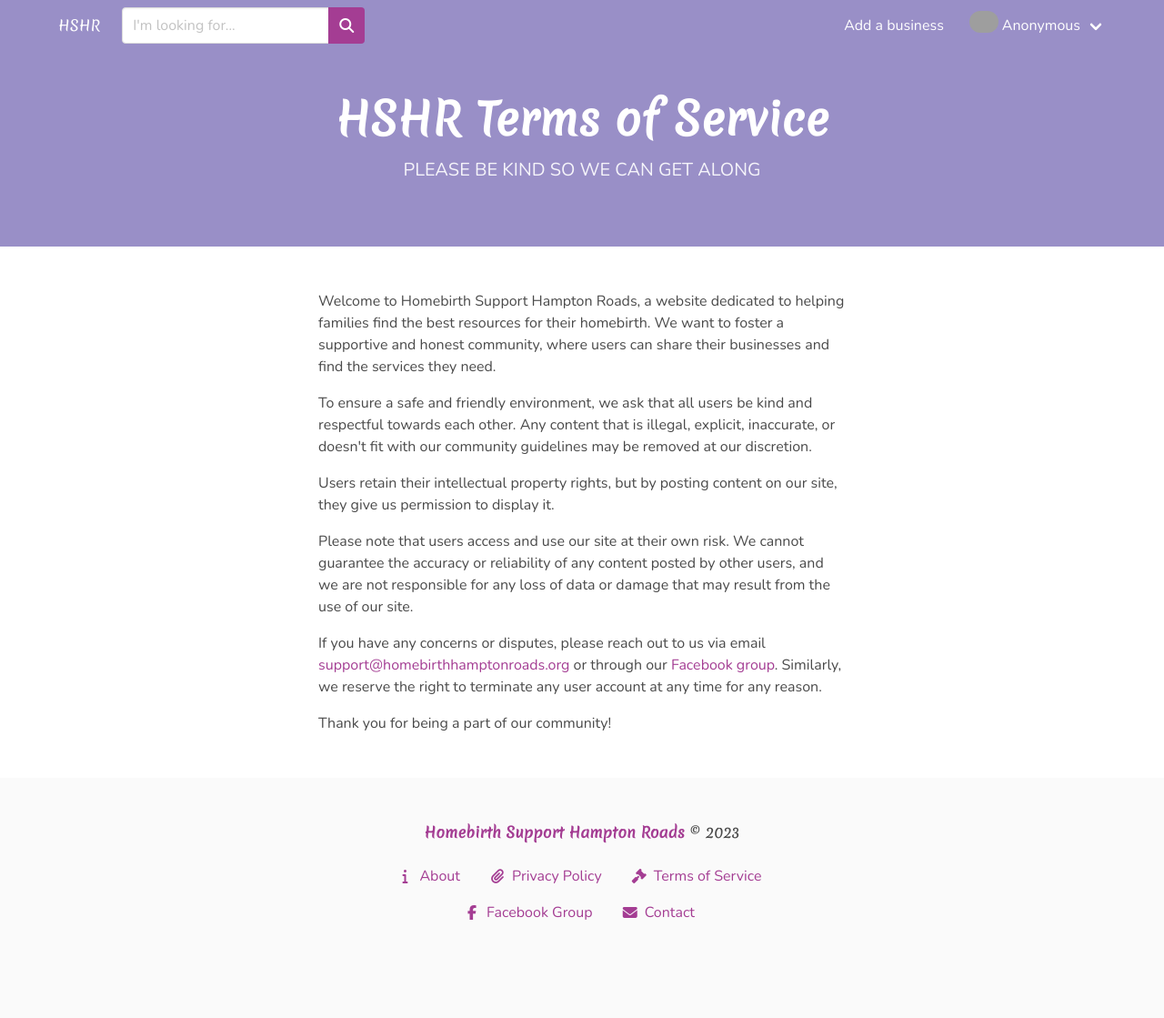
After one commit to IvyChu/HBHR, a Flask app: page /tos in a window 1280 px wide. The commit adds this page. Shown: the whole page at 91% size. Run offline with Flask 3, Linux system fonts and the light colour scheme; the visitor is signed in with stand-in values (Sample User, id 1); data that the repository does not hold is empty; parts of the project's set-up code (start-up, migrations or seed data) failed here and were passed over; some libraries are stand-ins or nearby versions; grey boxes are pictures that could not be loaded.

Commit message:
TOS added, footer updated, about updated

```diff
--- a/hbhr/main/routes.py
+++ b/hbhr/main/routes.py
@@ -26,6 +26,10 @@ def about():
 @main.route("/privacy")
 def privacy():
     return render_template('privacy.html', title='Privacy policy')
+
+@main.route("/tos")
+def tos():
+    return render_template('TOS.html', title='Terms of service')
 
 
 @main.route('/search')
--- /dev/null
+++ b/hbhr/templates/TOS.html
@@ -0,0 +1,58 @@
+{% extends "layout.html" %}
+{% block content %}
+<section>
+    <div class="hero is-primary is-small is-hidden-mobile">
+        <div class="hero-body">
+            <br>
+            <div class="container has-text-centered">
+                <h1 class="title is-1 is-family-secondary pb-3">
+                    HSHR Terms of Service
+                </h1>
+                <h2 class="subtitle is-5 is-uppercase ">
+                    Please be kind so we can get along
+                </h2>
+            </div>
+            <br><br>
+        </div>
+    </div>
+    <!-- Header for phone screen-->
+    <div class="hero is-primary is-small is-hidden-tablet">
+        <br>
+        <div class="hero-body">
+            <div class="container has-text-centered">
+                <h1 class="title is-3 is-family-secondary pb-3">
+                    HSHR Terms of Service
+                </h1>
+                <h2 class="subtitle is-6 is-uppercase">
+                    Please be kind so we can get along
+                </h2>
+            </div>
+            <br>
+        </div>
+    </div>
+</section>
+<section class="section">
+    <div class="columns">
+        <div class="column is-one-quarter-desktop is-hidden-tablet-only"></div>
+        <div class="column is-half-desktop">
+            <div class="content">
+                {% include 'messages.html' %}
+                <p>Welcome to Homebirth Support Hampton Roads, a website dedicated to helping families find the best resources for their homebirth. We want to foster a supportive and honest community, where users can share their businesses and find the services they need.</p>
+
+                <p>To ensure a safe and friendly environment, we ask that all users be kind and respectful towards each other. Any content that is illegal, explicit, inaccurate, or doesn't fit with our community guidelines may be removed at our discretion.</p>
+
+                <p>Users retain their intellectual property rights, but by posting content on our site, they give us permission to display it.</p>
+
+                <p>Please note that users access and use our site at their own risk. We cannot guarantee the accuracy or reliability of any content posted by other users, and we are not responsible for any loss of data or damage that may result from the use of our site.</p>
+
+                <p>If you have any concerns or disputes, please reach out to us via email <a href="mailto:support@homebirthhamptonroads.org" target="_blank">support@homebirthhamptonroads.org</a> or through our <a href="https://www.facebook.com/groups/homebirthHR"  target="_blank">Facebook group</a>. Similarly, we reserve the right to terminate any user account at any time for any reason.</p>
+
+                <p>Thank you for being a part of our community!</p>
+
+            </div>
+        </div>
+    </div>
+</section>
+
+
+{% endblock content %}
--- a/hbhr/templates/footer.html
+++ b/hbhr/templates/footer.html
@@ -16,6 +16,13 @@
                 </span>
                 <span>Privacy Policy</span>
             </a>
+            <a class="button is-ghost" href="{{ url_for('main.tos') }}" rel="noopener">
+                <span class="icon">
+                    <i class="fa fa-legal"></i>
+                </span>
+                <span>Terms of Service</span>
+            </a>
+            <br>
             <a class="button is-ghost" href="https://www.facebook.com/groups/homebirthHR"  target="_blank" rel="noopener">
                 <span class="icon">
                     <i class="fa fa-facebook"></i>
```
Also changed, not shown: hbhr/templates/about.html (+5 -3 lines).
